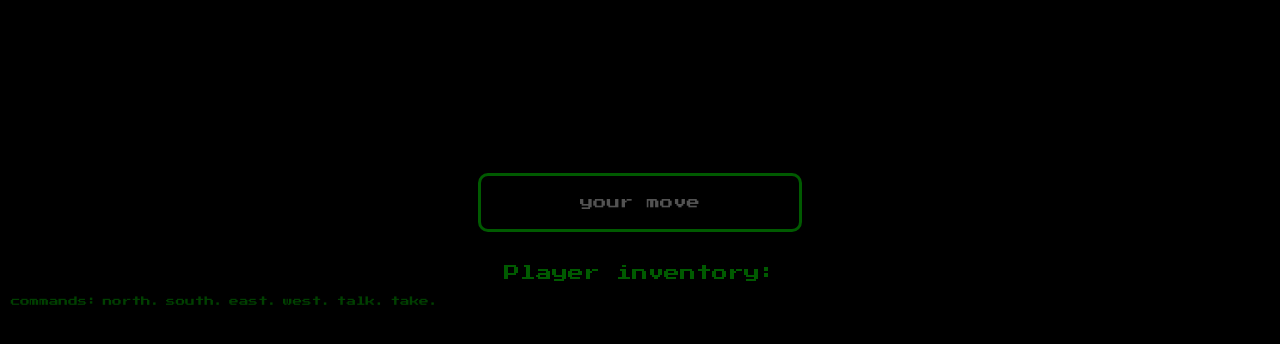
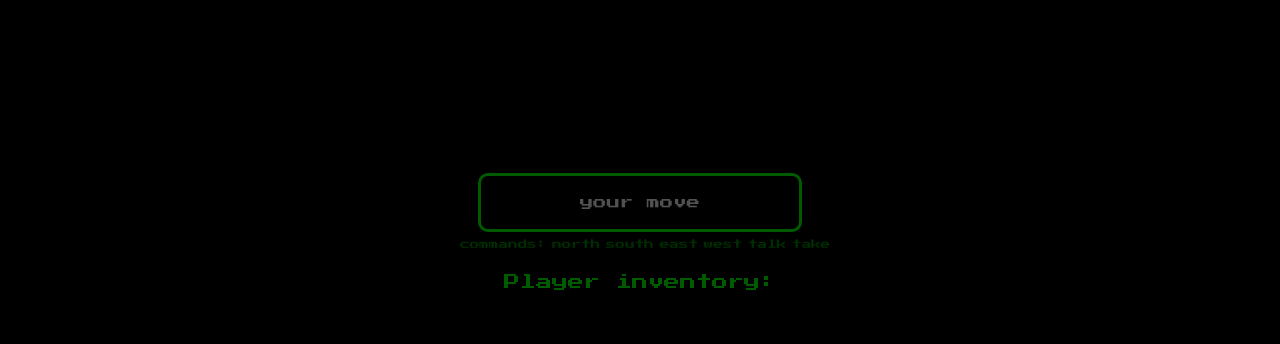
Before and after one commit to deltadesign/jcrypt, a plain HTML site: page index.html in a window 1280 px wide. Shown: the part 172-516 px from the top of the page. Drawn offline with Linux system fonts and the light colour scheme; a web font is replaced by a local one.

Commit message:
style corrections moved commands list above inventory

```diff
--- a/index.html
+++ b/index.html
@@ -16,17 +16,17 @@
       <p id="convo"></p>
     </div>
     <input type="textarea" id=userInput placeholder="your move"></input>
+    <div id="commands">
+      <p>commands:</p>
+        <p>north</p>
+        <p>south</p>
+        <p>east</p>
+        <p>west</p>
+        <p>talk</p>
+        <p>take</p>
+    </div>
     <p>Player inventory:</p>
     <ul id="inventory"></ul>
-  </div>
-  <div id="commands">
-    <p>commands:</p>
-      <p>north.</p>
-      <p>south.</p>
-      <p>east.</p>
-      <p>west.</p>
-      <p>talk.</p>
-      <p>take.</p>
   </div>
   <script src="script.js"></script>
 </body>
--- a/styles.css
+++ b/styles.css
@@ -47,7 +47,7 @@
 
 #userInput {
   display: flex;
-  margin: 1.2em 0.6em 2.5em 0.6em;
+  margin: 1.2em 0.6em 0.5em 0.6em;
   padding: 1.5em;
   font-family: 'Press Start 2P', cursive;
   text-align: center;
@@ -75,6 +75,7 @@
   font-size: 0.6em;
   font-family: 'Press Start 2P', cursive;
   padding: 0 0 0 0.51em;
+  margin-bottom: 2em;
   opacity: 0.5;
 }
 
@@ -86,6 +87,10 @@
   #title{
     font-size: 2.5em;
     text-align: center;
+  }
+
+  #commands p {
+    font-size: 0.8em;
   }
 }
 
```
